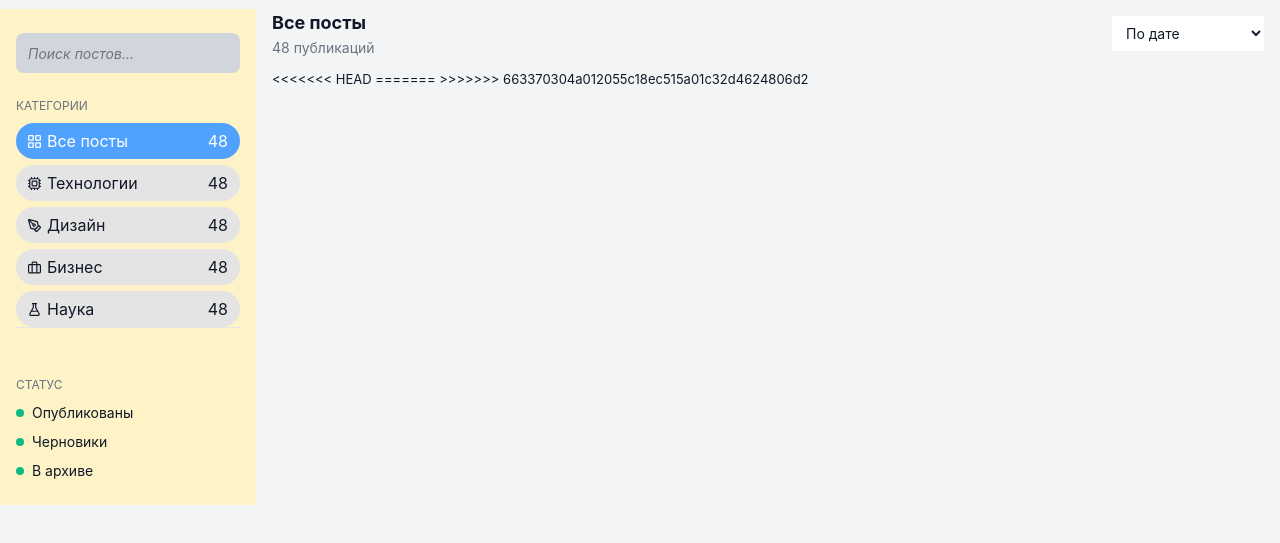
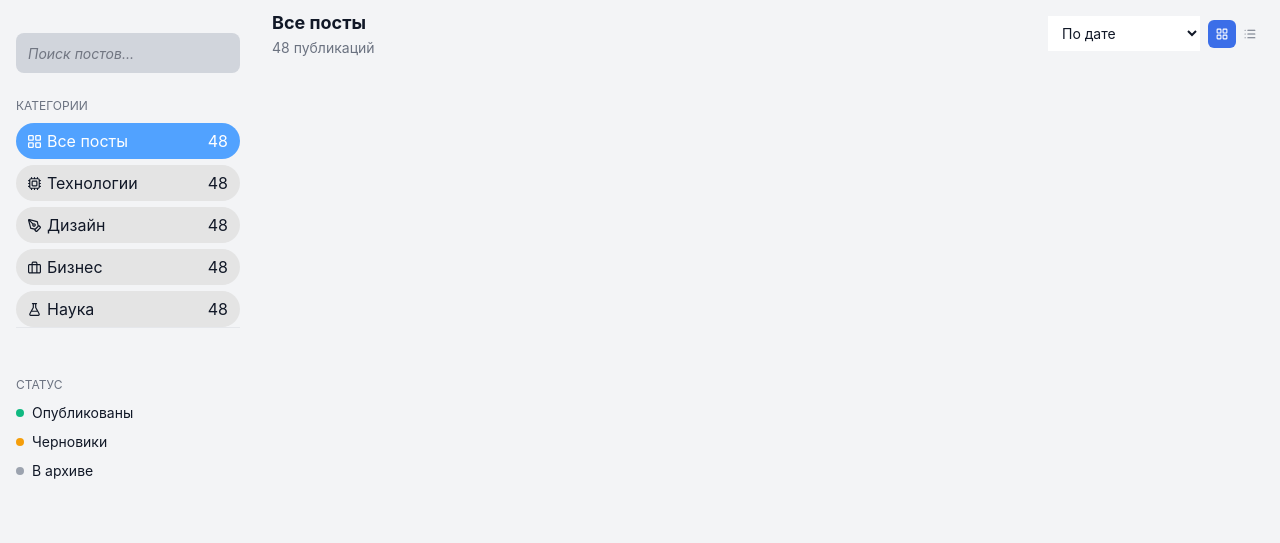
Before and after one commit to Logos-Bots/learn_block-2, a website built with Vite: page index.html in a window 1280 px wide. Shown: the part 51-594 px from the top of the page. Built offline with nearby package versions, Linux system fonts and the light colour scheme.

Commit message:
feat: добавил выбор отображения постов, (который удалился)

```diff
--- a/index.html
+++ b/index.html
@@ -274,7 +274,7 @@
           </div>
         </section>
         <!-- Фильтры на экранах >= 1280 -->
-        <aside class="filters-menu h-full hidden bg-amber-100 xl:flex">
+        <aside class="filters-menu h-full hidden xl:flex">
           <div class="container-mobile-tw">
             <div class="search-input my-6 h-10 w-full flex">
               <input class="search-input p-3 h-full w-full rounded-8-tw size-14-tw italic bg-gray-300"
@@ -385,7 +385,7 @@
                         </clipPath>
                       </defs>
                       <rect id="frame1" width="8.000000" height="8.000000" x="0.000000" y="0.000000" rx="4.000000"
-                        fill="rgb(16,185,129)" />
+                        fill="rgba(245, 158, 11, 1)" />
                     </svg>
                     Черновики
                   </button>
@@ -401,7 +401,7 @@
                         </clipPath>
                       </defs>
                       <rect id="frame2" width="8.000000" height="8.000000" x="0.000000" y="0.000000" rx="4.000000"
-                        fill="rgb(16,185,129)" />
+                        fill="rgba(156, 163, 175, 1)" />
                     </svg>
                     В архиве
                   </button>
@@ -419,21 +419,40 @@
                 <h2 class="size-18-tw font-bold">Все посты</h2>
                 <p class="size-14-tw text-text-secondary">48 публикаций</p>
               </div>
-              <div class="posts__data-filter">
+              <!-- <div class="posts__data-filter">
                 <select class="py-2 px-2.5 size-14-tw bg-white outline-none" name="data-filter" title="data-filter">
                   <option>По дате</option>
                   <option value="data-new">Сначала новые</option>
                   <option value="data-old">Сначала старые</option>
                 </select>
-              </div>
+              </div> -->
+              <div class="posts__filters flex justify-center items-center gap-2">
+                <div class="posts__data-filter">
+                  <select
+                    class="py-2 px-2.5 size-14-tw bg-white outline-none"
+                    name="data-filter"
+                    title="data-filter">
+                    <option>По дате</option>
+                    <option value="data-new">Сначала новые</option>
+                    <option value="data-old">Сначала старые</option>
+                  </select>
+                </div>
+                <div class="posts__view-toggle hidden md:flex">
+                  <button class="grid-toggle cursor-pointer">
+                    <img
+                      src="./src/assets/icons/gridToggle.svg"
+                      alt="grid-toggle">
+                  </button>
+                  <button class="list-toggle cursor-pointer">
+                    <img
+                      src="./src/assets/icons/listToggle.svg"
+                      alt="list-toggle">
+                  </button>
+                </div>
             </div>
-<<<<<<< HEAD
             <!--
                 Тут будут карточки с постами ляляялял
             -->
-=======
-            <!-- Тут будут карточки с постами -->
->>>>>>> 663370304a012055c18ec515a01c32d4624806d2
           </div>
         </section>
       </div>
```
